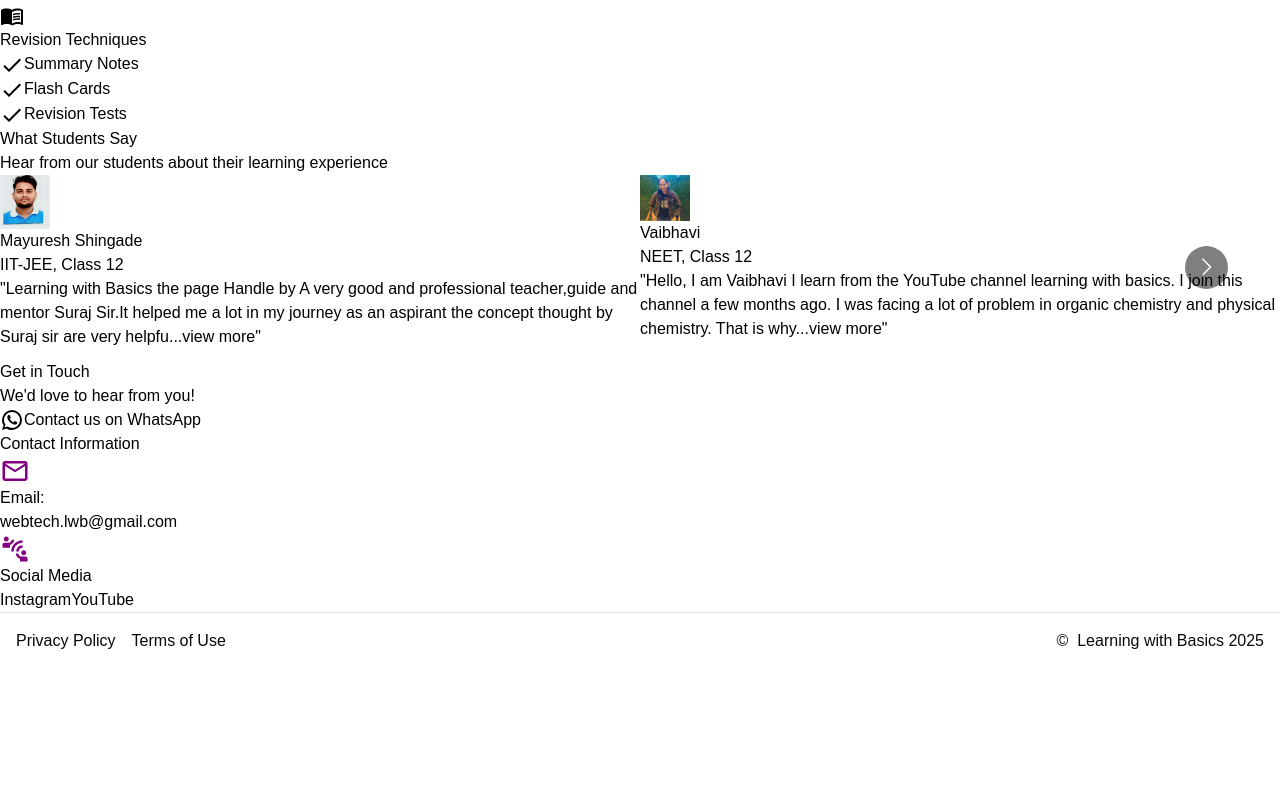
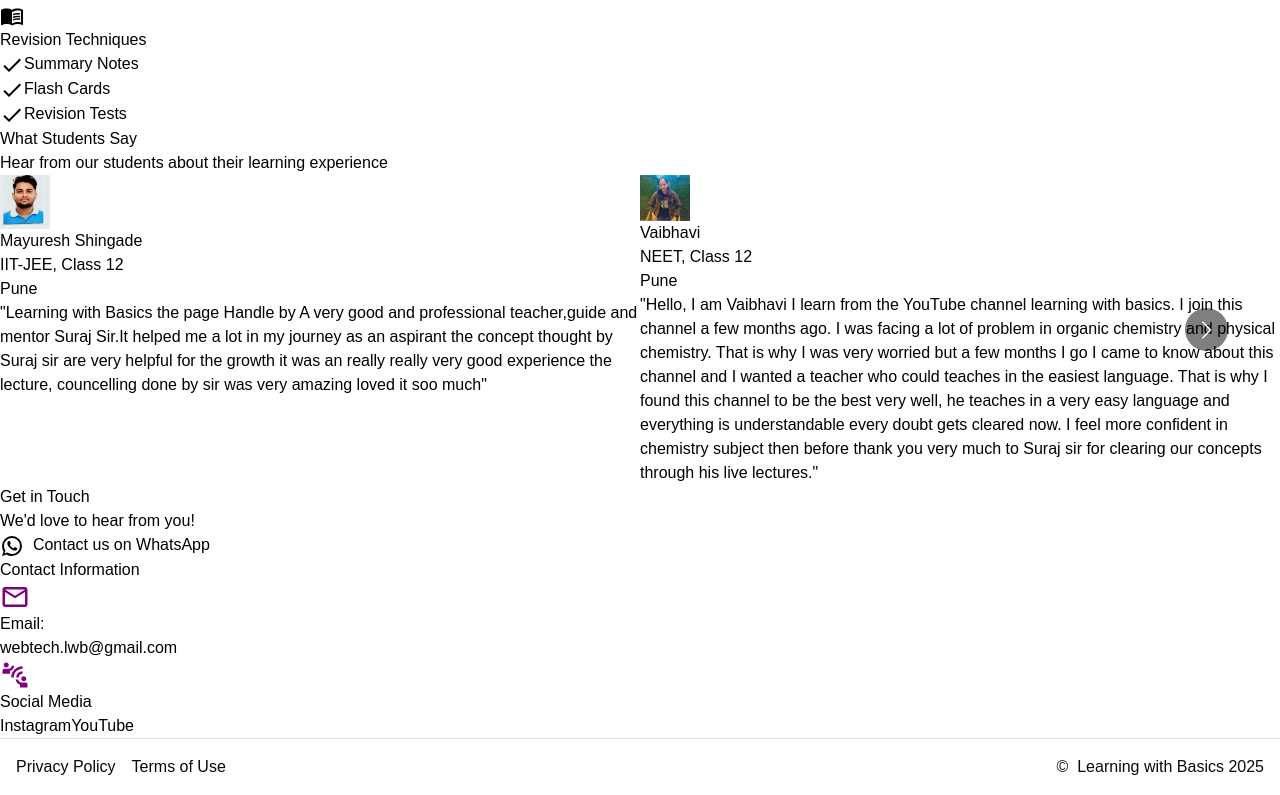
Before and after one commit to harsh17087/LWB, a Next.js app: page / in a window 1280 px wide. Shown: the part 826-1621 px from the top of the page. Before the commit the page ends 1495 px from the top, so only its background shows below. Built offline with nearby package versions, Linux system fonts and the light colour scheme.

Commit message:
adding changes

```diff
--- a/src/app/globals.css
+++ b/src/app/globals.css
@@ -5,13 +5,6 @@
 :root {
   --background: #ffffff;
   --foreground: #171717;
-}
-
-@media (prefers-color-scheme: dark) {
-  :root {
-    --background: #0a0a0a;
-    --foreground: #ffffff;
-  }
 }
 
 @media (prefers-color-scheme: light) {
--- a/src/components/Contact/index.tsx
+++ b/src/components/Contact/index.tsx
@@ -18,10 +18,10 @@ const Contact: React.FC = () => {
             passHref
             className="bg-green-500 hover:bg-green-700 text-white font-bold py-2 px-4 mb-6 rounded w-full flex items-center justify-center"
           >
-            <WhatsAppIcon />
+            <WhatsAppIcon />&nbsp;
             Contact us on WhatsApp
           </Link>
-          <div className="p-6 rounded-lg shadow-lg mb-8 bg-gray-100">
+          <div className="p-6 rounded-lg shadow-lg mb-8">
             <h3 className="text-xl font-bold mb-4">Contact Information</h3>
             <div className="mb-2 flex items-center">
               <EmailOutlinedIcon style={{ fontSize: 30, color: "purple" }} />
--- a/src/components/Introduction/Introduction.css
+++ b/src/components/Introduction/Introduction.css
@@ -3,7 +3,7 @@
   top: 0;
   left: 0;
   width: 100%;
-  height: 55vh; /* Adjust the height as needed */
+  height: 45%;
   background: linear-gradient(to right, #aeb6fc, #9aa3f9);
   clip-path: polygon(0 0, 100% 0, 100% 100%, 0 80%);
   z-index: -1;
--- a/src/components/Introduction/index.tsx
+++ b/src/components/Introduction/index.tsx
@@ -9,7 +9,7 @@ import Link from "next/link";
 
 const InfoBadge: React.FC = () => {
   return (
-    <div className="info-badge inline-flex items-center bg-white p-2 rounded-lg shadow-md animate-float">
+    <div className="info-badge inline-flex items-center p-2 rounded-lg shadow-md animate-float">
       <SchoolIcon className="text-blue-500" />
       <div className="ml-2">
         <p className="text-sm font-bold">200+ Courses</p>
@@ -21,7 +21,7 @@ const InfoBadge: React.FC = () => {
 
 const InfoBadge2: React.FC = () => {
   return (
-    <div className="info-badge inline-flex items-center bg-white p-2 rounded-lg shadow-md animate-float">
+    <div className="info-badge inline-flex items-center p-2 rounded-lg shadow-md animate-float">
       <PeopleIcon className="text-blue-500" />
       <div className="ml-2">
         <p className="text-sm font-bold">100%</p>
@@ -33,7 +33,7 @@ const InfoBadge2: React.FC = () => {
 
 const InfoBoxWithArrow: React.FC = () => {
   return (
-    <div className="info-box-with-arrow bg-white p-4 relative">
+    <div className="info-box-with-arrow p-4 relative">
       <p className="text-sm ">
         Dear Learner&rsquo;s <br />
         Learn everything here from scratch
--- a/src/components/TeachingMethodology/MethodCard.tsx
+++ b/src/components/TeachingMethodology/MethodCard.tsx
@@ -16,9 +16,9 @@ const MethodCard: React.FC<MethodCardProps> = ({
   method3,
 }) => {
   return (
-    <div className="method-card p-4 bg-gray-50 rounded-lg shadow-2xl transform transition-transform duration-300 hover:scale-105 text-center">
-      <div className="icon mb-4 w-12 h-12 mx-auto flex items-center justify-center rounded-full bg-purple-500 text-white">
-      {icon}
+    <div className="method-card p-4 rounded-lg shadow-2xl transform transition-transform duration-300 hover:scale-105 text-center">
+      <div className="icon mb-4 w-12 h-12 mx-auto flex items-center justify-center rounded-full bg-purple-500">
+        {icon}
       </div>
       <p className="text-xl font-semibold mb-4">{heading}</p>
       <div className="space-y-2 ml-[20%]">
--- a/src/components/Testimonial/index.tsx
+++ b/src/components/Testimonial/index.tsx
@@ -26,7 +26,7 @@ const responsive = {
 
 export default function Testimonial() {
   return (
-    <div className="p-8 bg-[#fadcf8] mt-4 mb-4 rounded-3xl">
+    <div className="p-8 mt-4 mb-4 rounded-3xl">
       <p className="text-3xl font-bold text-center mb-4">What Students Say</p>
       <p className="text-center text-lg mb-4">Hear from our students about their learning experience</p>
       <Carousel responsive={responsive}>
--- /dev/null
+++ b/src/components/TestimonialCard/TestimonialCard.css
@@ -0,0 +1,10 @@
+/* Hide scrollbar for Chrome, Safari and Opera */
+.testimonial-content::-webkit-scrollbar {
+    display: none;
+  }
+
+  /* Hide scrollbar for IE, Edge and Firefox */
+  .testimonial-content {
+    -ms-overflow-style: none;  /* IE and Edge */
+    scrollbar-width: none;  /* Firefox */
+  }
--- a/src/components/TestimonialCard/index.tsx
+++ b/src/components/TestimonialCard/index.tsx
@@ -1,7 +1,7 @@
 "use client";
 import Image, { StaticImageData } from "next/image";
-import React, { useState } from "react";
-
+import React from "react";
+import "./TestimonialCard.css";
 export interface TestimonialCardProps {
   image: StaticImageData;
   studentName: string;
@@ -18,14 +18,10 @@ const TestimonialCard: React.FC<TestimonialCardProps> = ({
   studentClass,
   stream,
   testimonial,
+  city,
 }) => {
-  const [isExpanded, setIsExpanded] = useState(false);
-  const characterLimit = 200;
-
-  const shouldShowViewMore = testimonial.length > characterLimit;
-
   return (
-    <div className="max-w-sm mx-auto bg-white shadow-lg rounded-lg p-3 h-64 transform transition-transform duration-300 hover:scale-105">
+    <div className="max-w-sm mx-auto bg-white shadow-lg rounded-lg p-3 h-72 transform transition-transform duration-300 hover:scale-105">
       <div className="flex items-center mb-4">
         <Image
           src={image}
@@ -37,26 +33,11 @@ const TestimonialCard: React.FC<TestimonialCardProps> = ({
         <div className="ml-4">
           <div className="text-lg font-bold">{studentName}</div>
           <div className="text-gray-600">{`${stream}, ${studentClass}`}</div>
+          {city && <div className="text-gray-600">{city}</div>}
         </div>
       </div>
-      <div
-        className={`h-36 ${isExpanded ? "overflow-y-auto" : "overflow-hidden"}`}
-      >
-        <p className="text-gray-800 h-full">
-          &quot;
-          {isExpanded
-            ? testimonial
-            : `${testimonial.slice(0, characterLimit)}...`}
-          {shouldShowViewMore && !isExpanded && (
-            <button
-              className="text-blue-500 mt-2"
-              onClick={() => setIsExpanded(true)}
-            >
-              view more
-            </button>
-          )}
-          &quot;
-        </p>
+      <div className="h-36 overflow-y-auto testimonial-content">
+        <p className="text-gray-800 h-full">&quot;{testimonial}&quot;</p>
       </div>
     </div>
   );
```
